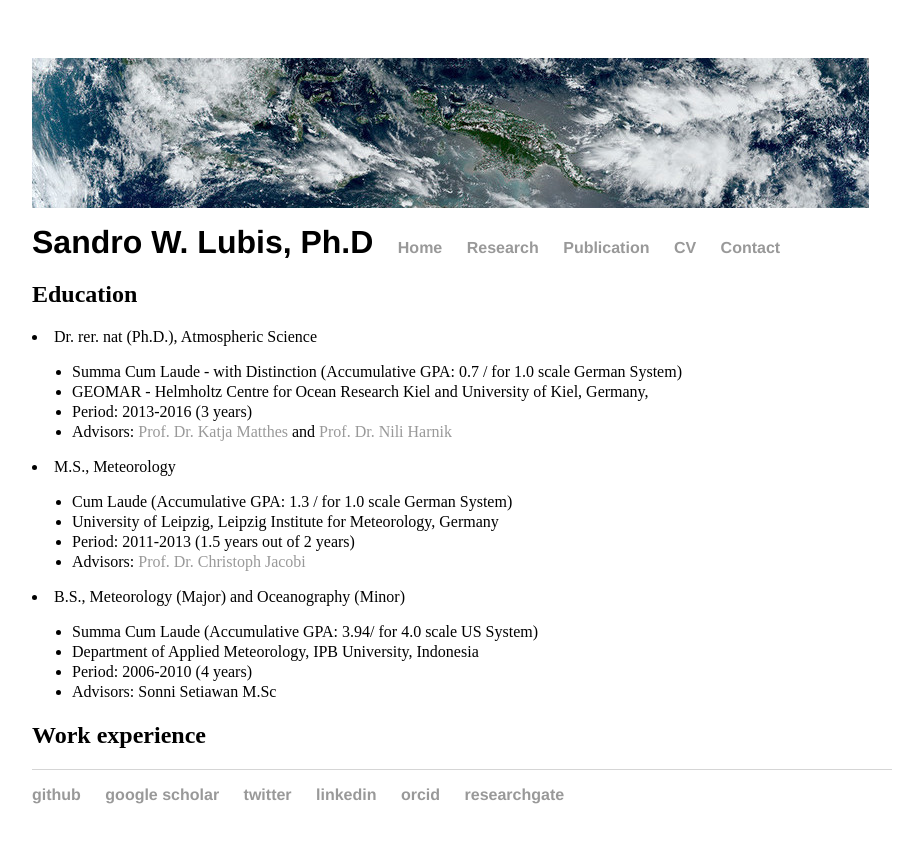
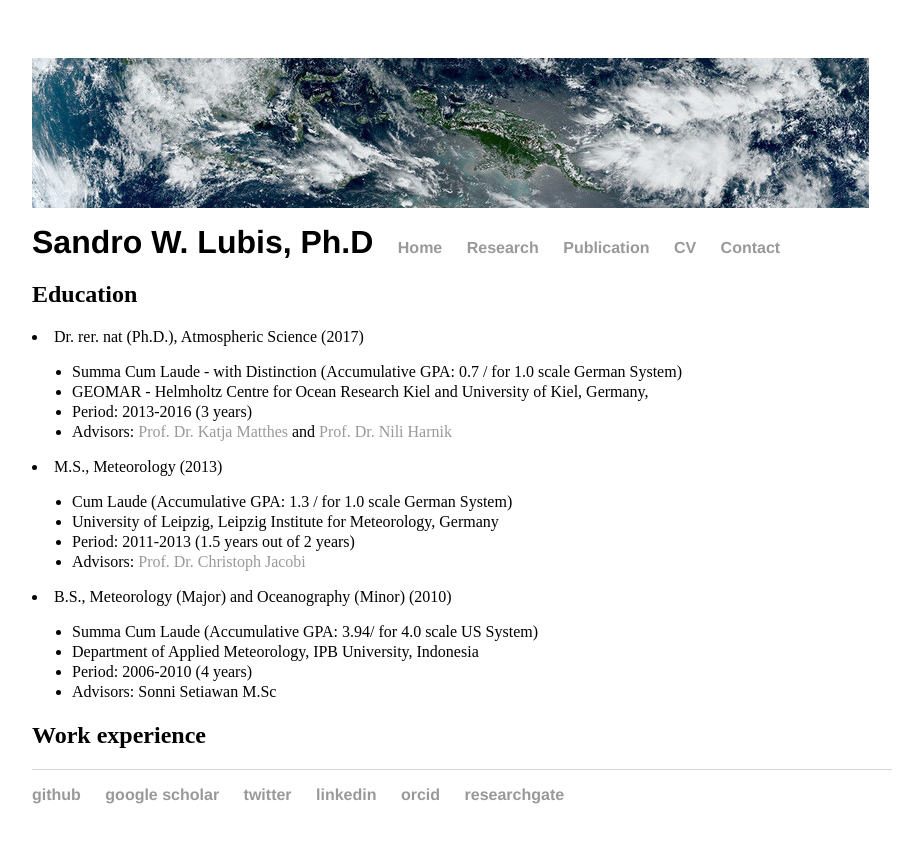
Before and after one commit to sandrolubis/sandrolubis.github.io, a Jekyll site: the page built from cv/index.html, in a window 1280 px wide. Shown: the top 843 px of the page, without its empty margins (276-1176 px from the left). Built offline with Jekyll 4.4.1, drawn with Linux system fonts in a browser that asks for light colours.

Commit message:
Update index.html

```diff
--- a/cv/index.html
+++ b/cv/index.html
@@ -7,7 +7,7 @@ title: CV | Sandro Lubis
 	<h2>Education</h2>
 	<ul style="line-height:1.25; width: 800px;">
                 </ul>
-		<li>Dr. rer. nat (Ph.D.), Atmospheric Science</li>
+		<li>Dr. rer. nat (Ph.D.), Atmospheric Science (2017) </li>
 		<ul style="line-height:1.25; width: 800px;">
 			<li>Summa Cum Laude - with Distinction (Accumulative GPA: 0.7 / for 1.0 scale German System)</li>
 			<li>GEOMAR - Helmholtz Centre for Ocean Research Kiel  and University of Kiel, Germany, </li>
@@ -15,7 +15,7 @@ title: CV | Sandro Lubis
 			<li>Advisors: <a href="https://www.geomar.de/en/kmatthes">Prof. Dr. Katja Matthes</a> and <a href="https://www.tau.ac.il/~harnik/publications/publications.html">Prof. Dr. Nili Harnik</a> </li>
 		</ul>
 		</ul>
-		<li>M.S., Meteorology</li>
+		<li>M.S., Meteorology (2013) </li>
 		<ul style="line-height:1.25; width: 800px;">
 			<li>Cum Laude (Accumulative GPA: 1.3 / for 1.0 scale German System)</li>
 			<li>University of Leipzig, Leipzig Institute for Meteorology, Germany</li>
@@ -23,7 +23,7 @@ title: CV | Sandro Lubis
 			<li> Advisors: <a href="https://home.uni-leipzig.de/jacobi/">Prof. Dr. Christoph Jacobi</a></li>
 		</ul>
 		</ul>
-		<li>B.S., Meteorology (Major) and Oceanography (Minor)</li>
+		<li>B.S., Meteorology (Major) and Oceanography (Minor) (2010) </li>
 		<ul style="line-height:1.25; width: 800px;">
 			<li>Summa Cum Laude (Accumulative GPA: 3.94/ for 4.0 scale US System)</li>
 			<li>Department of Applied Meteorology, IPB University, Indonesia</li>
```
